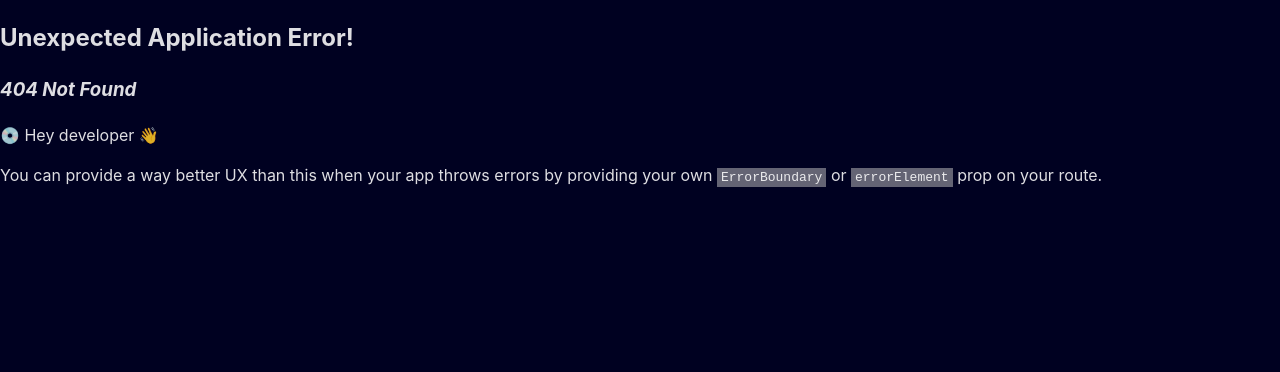
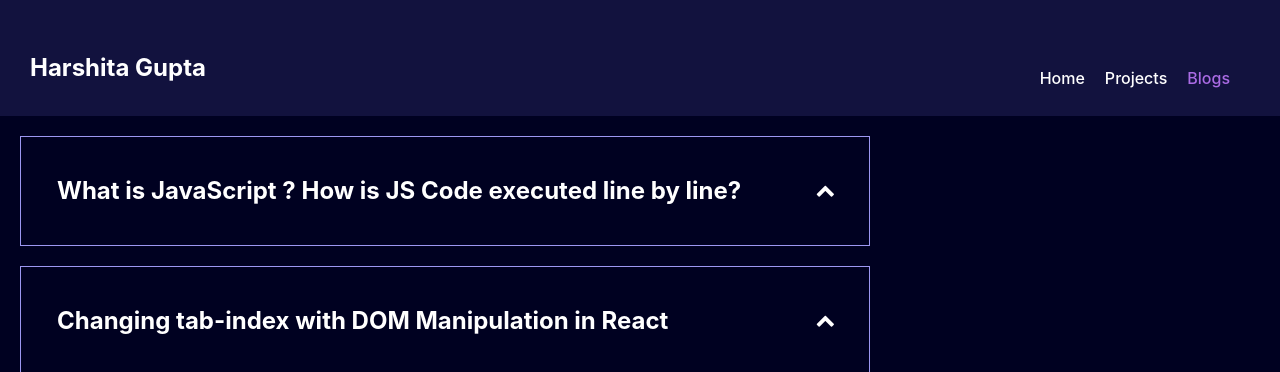
Before and after one commit to HarshitaGupta16/harshitagupta, a React (Vite) app: page /blogs in a window 1280 px wide. Before the commit this address had no page. Shown: the top 372 px of the page. Built offline with nearby package versions, Linux system fonts and the light colour scheme.

Commit message:
created Blogs page, added route in main.tsx & NavLink in Header - added blogs data in blogsData.tsx - added mainCategory prop in Frontendeval and SmallApps

```diff
--- /dev/null
+++ b/src/components/blogs/Blogs.module.css
@@ -0,0 +1,12 @@
+.wrapper {
+  margin-top: 20px;
+  margin-left: 20px;
+}
+
+.nav-items ul li:hover {
+  background-color: #010435;
+}
+
+.project-type a {
+  color: white !important;
+}
--- /dev/null
+++ b/src/components/blogs/Blogs.tsx
@@ -0,0 +1,28 @@
+import { blogsData } from "../../utils/blogsData";
+import Accordian from "../common/Accordian";
+import styles from "./Blogs.module.css";
+
+const Blogs = () => {
+  return (
+    <div className={styles.wrapper}>
+      {blogsData.map((blog) => {
+        const { id, title, image, description, link, date } = blog;
+        return (
+          <Accordian
+            key={blog.id}
+            id={id}
+            title={title}
+            description={description}
+            category="blogs"
+            image={image}
+            link={link}
+            mainCategory="blogs"
+            date={date}
+          />
+        );
+      })}
+    </div>
+  );
+};
+
+export default Blogs;
--- a/src/components/common/Accordian.module.css
+++ b/src/components/common/Accordian.module.css
@@ -1,11 +1,53 @@
 .accordian {
   padding: 24px;
-  width: 700px;
-  border: 1px solid;
+  width: 800px;
+  border: 1px solid #9c97f1;
   color: white;
+  margin-top: 20px;
 }
 
 .accordian-header {
   display: flex;
   justify-content: space-between;
 }
+
+.title {
+  color: white;
+  font-size: 24px;
+  margin: 12px;
+  font-weight: bold;
+}
+
+.blogs-content {
+  display: flex;
+  gap: 15px;
+  white-space: pre-line;
+}
+
+.blogs-content img {
+  height: 135px;
+  width: 200px;
+}
+
+.show-more-link {
+  color: skyblue;
+}
+
+.show-more-link:hover {
+  text-decoration: underline;
+}
+
+.chevron {
+  background-color: inherit !important;
+  font-size: 1.2rem;
+}
+
+.chevron:hover {
+  outline: 1px solid lightblue;
+  border-radius: 50%;
+  padding: 0 15px;
+}
+
+.date {
+  font-size: 12px;
+}
--- a/src/components/common/Accordian.tsx
+++ b/src/components/common/Accordian.tsx
@@ -6,31 +6,69 @@
   description: string;
   id: string;
   category: string;
+  image?: string;
+  link?: string;
+  mainCategory: string;
+  date?: string;
 }
 
 import styles from "./Accordian.module.css";
 import { Link } from "react-router-dom";
 
-const Accordian = ({ title, description, id, category }: AccordianProps) => {
+const Accordian = ({
+  title,
+  description,
+  id,
+  category,
+  image,
+  link,
+  mainCategory,
+  date,
+}: AccordianProps) => {
   const [isOpen, setIsOpen] = useState(false);
   return (
     <div className={styles.accordian}>
       <div className={styles["accordian-header"]}>
-        <Link to={`/projects/${category}/${id}`}>
-          <div>{title}</div>
-        </Link>
-        <div
+        {mainCategory === "projects" ? (
+          <Link to={`/${mainCategory}/${category}/${id}`}>
+            <div className={styles.title}>{title}</div>
+          </Link>
+        ) : (
+          <div className={styles.title}>{title}</div>
+        )}
+        <button
           style={{ color: "white" }}
           onClick={() => setIsOpen((isOpen) => !isOpen)}
+          className={styles.chevron}
         >
           {isOpen ? (
             <i className="fa fa-chevron-down"></i>
           ) : (
             <i className="fa fa-chevron-up"></i>
           )}
-        </div>
+        </button>
       </div>
-      {isOpen && <div>{description}</div>}
+      {isOpen &&
+        (!image ? (
+          <div>{description}</div>
+        ) : (
+          <div className={styles["blogs-content"]}>
+            <img src={image} alt={title.split("")[0]} />
+            <div className={styles["blogs-description"]}>
+              <div className={styles.date}>{date}</div>
+              <span dangerouslySetInnerHTML={{ __html: description }}></span>
+              ...
+              <span className={styles["show-more-link"]}>
+                {" "}
+                {link && (
+                  <Link to={link} target="_blank">
+                    Show more
+                  </Link>
+                )}
+              </span>
+            </div>
+          </div>
+        ))}
     </div>
   );
 };
--- a/src/components/header/Header.tsx
+++ b/src/components/header/Header.tsx
@@ -21,7 +21,6 @@
               Home
             </NavLink>
           </li>
-          <li>About</li>
           <li>
             <NavLink
               to="/projects"
@@ -34,7 +33,18 @@
               Projects
             </NavLink>
           </li>
-          <li>Blogs</li>
+          <li>
+            <NavLink
+              to="/blogs"
+              style={({ isActive }) => {
+                return {
+                  color: isActive ? "rgb(170, 107, 228)" : "white",
+                };
+              }}
+            >
+              Blogs
+            </NavLink>
+          </li>
         </ul>
       </div>
     </div>
--- a/src/components/projects/frontendeval/Frontendeval.tsx
+++ b/src/components/projects/frontendeval/Frontendeval.tsx
@@ -12,6 +12,7 @@
             description={project.description}
             id={project.id}
             category="frontendeval"
+            mainCategory="projects"
           ></Accordian>
         );
       })}
--- a/src/components/projects/small-apps/smallApps/SmallApps.tsx
+++ b/src/components/projects/small-apps/smallApps/SmallApps.tsx
@@ -12,6 +12,7 @@
             description={app.description}
             id={app.id}
             category="small-apps"
+            mainCategory="projects"
           />
         ))}
       </ul>
--- a/src/main.tsx
+++ b/src/main.tsx
@@ -9,6 +9,7 @@
 import Frontendeval from "./components/projects/frontendeval/Frontendeval.tsx";
 import FrontendLink from "./components/projects/frontendeval/FrontendLink.tsx";
 import Home from "./components/Home/Home";
+import Blogs from "./components/blogs/Blogs.tsx";
 
 const router = createBrowserRouter([
   {
@@ -59,6 +60,10 @@
           </>
         ),
       },
+      {
+        path: "blogs/",
+        element: <Blogs />,
+      },
     ],
   },
 ]);
--- /dev/null
+++ b/src/utils/blogsData.tsx
@@ -0,0 +1,19 @@
+export const blogsData = [
+  {
+    id: "2",
+    title: "What is JavaScript ? How is JS Code executed line by line?",
+    image: "/assets/images/image-js-execution-context.png",
+    description:
+      'According to MDN Docs, a high level definition of JavaScript is: \n <b><i>"JavaScript is a scripting or programming language that allows \nyou to implement complex features on web pages."</i></b>\nEverything in JavaScript happens inside Execution Context. All the \nJavaScript code is executed inside it.',
+    link: "https://dev.to/harshitagupta/what-is-javascript-how-is-js-code-executed-line-by-line-53po",
+    date: "17 June 2023",
+  },
+  {
+    id: "1",
+    title: "Changing tab-index with DOM Manipulation in React",
+    image: "/assets/images/image-changeTabIndex.webp",
+    description: `Before we go through the DOM manipulation, let us understand \n <b>What is DOM?</b> \n The Document Object Model (DOM) is the data representation of the \n objects that comprise the structure and content of a document\n on the web.`,
+    link: "https://dev.to/harshitagupta/changing-tab-index-with-dom-manipulation-in-react-2763",
+    date: "14 June 2023",
+  },
+];
```
Also changed, not shown: public/assets/images/image-changeTabIndex.webp (added), public/assets/images/image-js-execution-context.png (added).
